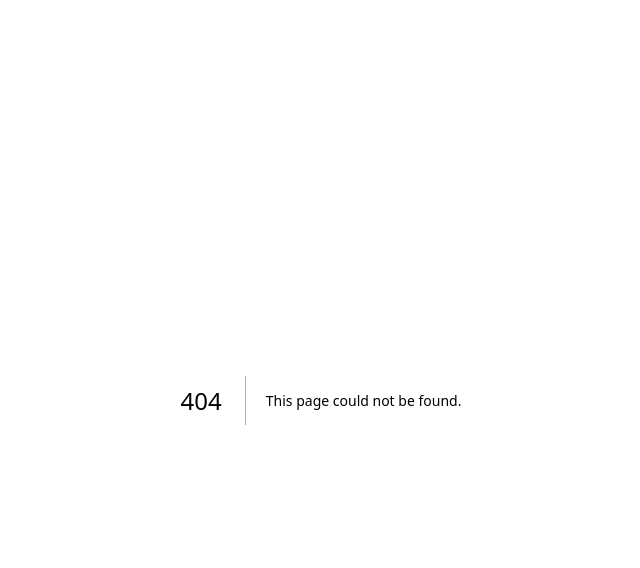
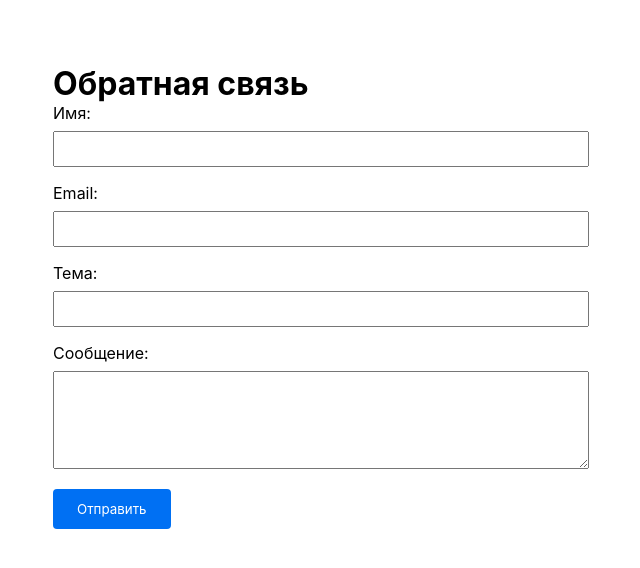
Before and after one commit to krasavtsev-muiv/1schat, a Next.js app in the folder frontend/: page /feedback in a window 1280 px wide. Before the commit this address had no page. Shown: the top 568 px of the page, without its empty margins (319-959 px from the left). Built offline with nearby package versions, Linux system fonts and the light colour scheme.

Commit message:
Добавлены страницы обратной связи и FAQ

```diff
--- /dev/null
+++ b/frontend/app/feedback/page.js
@@ -0,0 +1,103 @@
+// Страница обратной связи
+'use client';
+
+import { useState } from 'react';
+import { fileAPI } from '@/lib/api';
+
+export default function FeedbackPage() {
+  const [formData, setFormData] = useState({
+    name: '',
+    email: '',
+    subject: '',
+    message: '',
+  });
+  const [loading, setLoading] = useState(false);
+  const [success, setSuccess] = useState(false);
+  const [error, setError] = useState('');
+
+  const handleChange = (e) => {
+    setFormData({ ...formData, [e.target.name]: e.target.value });
+  };
+
+  const handleSubmit = async (e) => {
+    e.preventDefault();
+    setError('');
+    setLoading(true);
+
+    try {
+      await fileAPI.uploadFile(new FormData(e.target));
+      // Здесь должен быть вызов API для отправки обратной связи
+      setSuccess(true);
+      setFormData({ name: '', email: '', subject: '', message: '' });
+    } catch (err) {
+      setError('Ошибка отправки обращения');
+    } finally {
+      setLoading(false);
+    }
+  };
+
+  return (
+    <div style={{ maxWidth: '600px', margin: '2rem auto', padding: '2rem' }}>
+      <h1>Обратная связь</h1>
+      {success && (
+        <div style={{ color: 'green', marginBottom: '1rem' }}>
+          Ваше обращение успешно отправлено!
+        </div>
+      )}
+      {error && <div style={{ color: 'red', marginBottom: '1rem' }}>{error}</div>}
+      <form onSubmit={handleSubmit}>
+        <div style={{ marginBottom: '1rem' }}>
+          <label>Имя:</label>
+          <input
+            type="text"
+            name="name"
+            value={formData.name}
+            onChange={handleChange}
+            required
+            style={{ width: '100%', padding: '0.5rem', marginTop: '0.5rem' }}
+          />
+        </div>
+        <div style={{ marginBottom: '1rem' }}>
+          <label>Email:</label>
+          <input
+            type="email"
+            name="email"
+            value={formData.email}
+            onChange={handleChange}
+            required
+            style={{ width: '100%', padding: '0.5rem', marginTop: '0.5rem' }}
+          />
+        </div>
+        <div style={{ marginBottom: '1rem' }}>
+          <label>Тема:</label>
+          <input
+            type="text"
+            name="subject"
+            value={formData.subject}
+            onChange={handleChange}
+            required
+            style={{ width: '100%', padding: '0.5rem', marginTop: '0.5rem' }}
+          />
+        </div>
+        <div style={{ marginBottom: '1rem' }}>
+          <label>Сообщение:</label>
+          <textarea
+            name="message"
+            value={formData.message}
+            onChange={handleChange}
+            required
+            rows="5"
+            style={{ width: '100%', padding: '0.5rem', marginTop: '0.5rem' }}
+          />
+        </div>
+        <button
+          type="submit"
+          disabled={loading}
+          style={{ padding: '0.75rem 1.5rem', background: '#0070f3', color: 'white', borderRadius: '4px' }}
+        >
+          {loading ? 'Отправка...' : 'Отправить'}
+        </button>
+      </form>
+    </div>
+  );
+}
```
Also changed, not shown: frontend/app/faq/page.js (added, +33 -0 lines).
